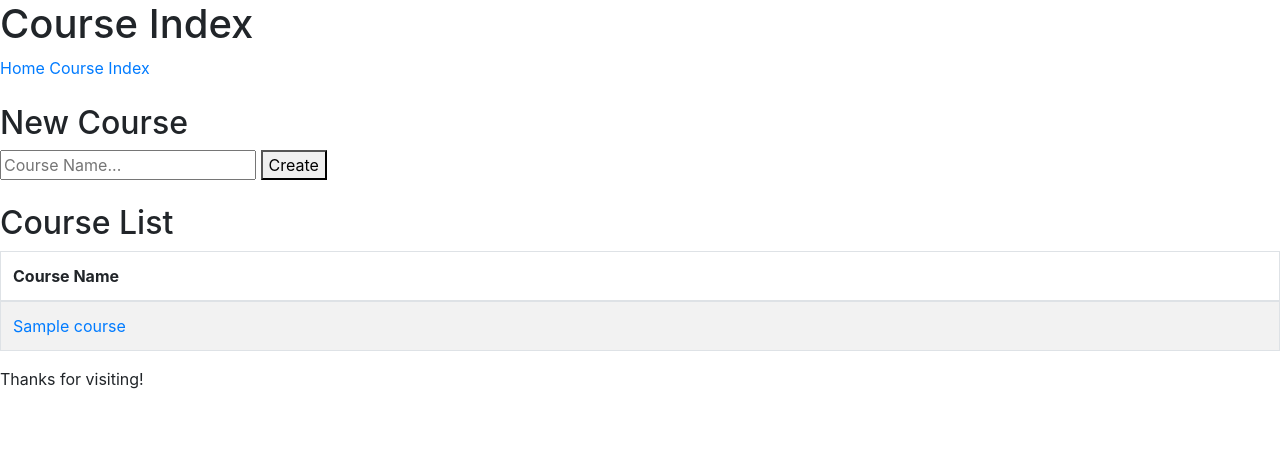
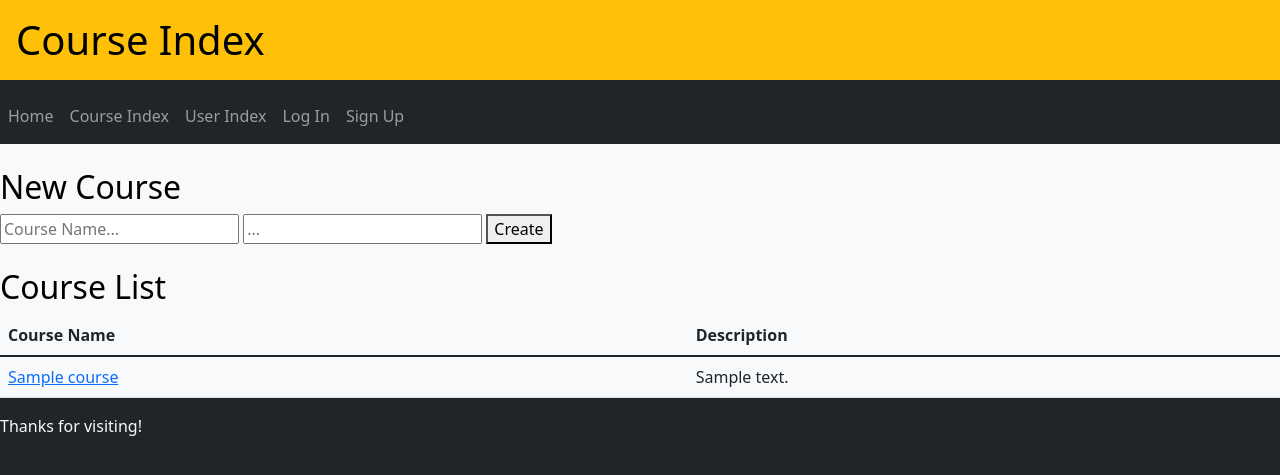
Before and after one commit to Oliver-CoderAcademy/uni_app, a Flask app: page /courses/ in a window 1280 px wide. Shown: the top 475 px of the page. Run offline with Flask 2, Linux system fonts and the light colour scheme; tables that the repository leaves empty hold one stand-in row (values such as "Sample post"); parts of the project's set-up code (start-up, migrations or seed data) failed here and were passed over; some libraries are stand-ins or nearby versions.

Commit message:
worked through content

```diff
--- a/uni_app/commands.py
+++ b/uni_app/commands.py
@@ -32,6 +32,7 @@ def seed_db():
 def reset_db():
     """Drops, creates, and seeds tables in one step."""
     db.drop_all()
+    db.engine.execute("DROP TABLE IF EXISTS alembic_version;")
     print("Tables deleted!")
     db.create_all()
     print("Tables created!")
--- a/uni_app/controllers/course_controller.py
+++ b/uni_app/controllers/course_controller.py
@@ -2,6 +2,7 @@ from flask import Blueprint, jsonify, request, render_template, redirect, url_fo
 from main import db
 from models.courses import Course
 from schemas.course_schema import courses_schema, course_schema
+from flask_login import login_required
 
 
 courses = Blueprint('courses', __name__)
@@ -21,10 +22,12 @@ def get_courses():
         "page_title": "Course Index",
         "courses": courses_schema.dump(Course.query.all())
     }
+    print(data)
     return render_template("course_index.html", page_data=data)
 
 # The POST route endpoint
 @courses.route("/courses/", methods=["POST"])
+@login_required
 def create_course():
     new_course=course_schema.load(request.form)
     db.session.add(new_course)
@@ -43,6 +46,7 @@ def get_course(id):
 
 # A PUT/PATCH route to update course info
 @courses.route("/courses/<int:id>/", methods=["POST"])
+@login_required
 def update_course(id):
 
     course = Course.query.filter_by(course_id=id)
@@ -60,6 +64,7 @@ def update_course(id):
 
 # Finally, we round out our CRUD resource with a DELETE method
 @courses.route("/courses/<int:id>/delete/", methods=["POST"])
+@login_required
 def delete_course(id):
     # Can't delete a course that doesn't exist, so get_or_404 here is correct
     course = Course.query.get_or_404(id)
--- a/uni_app/main.py
+++ b/uni_app/main.py
@@ -9,6 +9,7 @@ from flask_login import LoginManager
 db = SQLAlchemy()
 ma = Marshmallow()
 lm = LoginManager()
+migrate = Migrate()
 
 def create_app():
 
@@ -20,6 +21,8 @@ def create_app():
     db.init_app(app)
     ma.init_app(app)
     lm.init_app(app)
+    migrate.init_app(app, db)
+
 
     from commands import db_commands
     app.register_blueprint(db_commands)
--- a/uni_app/templates/base.html
+++ b/uni_app/templates/base.html
@@ -1,24 +1,52 @@
 <!DOCTYPE html>
 <html>
     <head>
-        <link rel="stylesheet" href="https://stackpath.bootstrapcdn.com/bootstrap/4.3.1/css/bootstrap.min.css" integrity="sha384-ggOyR0iXCbMQv3Xipma34MD+dH/1fQ784/j6cY/iJTQUOhcWr7x9JvoRxT2MZw1T" crossorigin="anonymous">
         <title>
             Uni App
         </title>
+        <link rel="stylesheet" href="https://cdn.jsdelivr.net/npm/bootstrap@5.1.3/dist/css/bootstrap.min.css" integrity="sha384-1BmE4kWBq78iYhFldvKuhfTAU6auU8tT94WrHftjDbrCEXSU1oBoqyl2QvZ6jIW3" crossorigin="anonymous">
+        <meta name="viewport" content="width=device-width, initial-scale=1, shrink-to-fit=no">
     </head>
-    <body>
+    <body class="bg-dark">
         <header>
-            <h1>{{ page_data.page_title }}</h1>
-            <nav>
-                <a href="/">Home</a>
-                <a href="/courses/">Course Index</a>
+            <h1 class="p-3 mb-2 bg-warning text-black">{{ page_data.page_title }}</h1>
+            <nav class="navbar navbar-expand-lg navbar-dark">
+                <ul class="navbar-nav">
+                    <li class="nav-item">
+                        <a href="/" class="nav-link">Home</a>
+                    </li>
+                    <li class="nav-item">
+                        <a href="/courses/" class="nav-link">Course Index</a>
+                    </li>
+                    <li class="nav-item">
+                        <a href="/users/" class="nav-link">User Index</a>
+                    </li>
+                </ul>
+                <ul class="navbar-nav">
+                    {% if current_user.is_authenticated %}
+                        <li class="nav-item">
+                            <a href="/users/account/" class="nav-link">Account</a>
+                        </li>
+                        <form action="/users/logout/" method="POST" class="form-inline">
+                            <button class="btn nav-link">Log Out</button>
+                        </form>
+                    {% else %}
+                        <li class="nav-item">
+                            <a href="/users/login/" class="nav-link">Log In</a>
+                        </li>
+                        <li class="nav-item">
+                            <a href="/users/signup/" class="nav-link">Sign Up</a>
+                        </li>
+                    {% endif %}
+                </ul>
             </nav>
         </header>
-        <div>
-            {% block content %}
+        <div class="bg-light text-black">
+            {% block content%}
+
 
             {% endblock %}
         </div>
-        <footer>Thanks for visiting!</footer>
+        <footer class="text-light">Thanks for visiting!</footer>
     </body>
 </html>
--- a/uni_app/templates/course_index.html
+++ b/uni_app/templates/course_index.html
@@ -6,23 +6,28 @@
         <div>
             <form action="/courses/" method="POST">
                 <input type="text" name="course_name" placeholder="Course Name..."/>
+                <input type="text" name="description" placeholder="..."/>
                 <button>Create</button>
             </form>
         </div>
     </div>
     <br/>
     <h2>Course List</h2>
-    <table class="table table-striped table-bordered">
+    <table class="table">
         <thead>
             <tr>
                 <th>Course Name</th>
+                <th>Description</th>
             </tr>
         </thead>
         {% for course in page_data.courses %}
         <tbody>
             <tr>
                 <td>
-                    <a href="/courses/{{ course.course_id }}/">{{ course.course_name }}</a></br>
+                    <a href="/courses/{{ course.course_id }}/">{{ course.course_name }}</a>
+                </td>
+                <td>
+                    {{ course.description }}
                 </td>
             </tr>
         </tbody>
```
Also changed, not shown: uni_app/controllers/user_controller.py (+24 -0 lines), uni_app/migrations/versions/1ad4e2041c85_added_description_to_course.py (added, +32 -0 lines), uni_app/migrations/versions/71c1559f4447_initial_migration.py (renamed from uni_app/migrations/versions/2c683ec4a174_initial_migration.py, +4 -4 lines), uni_app/migrations/versions/adbf4b60c143_added_description_to_course.py (added, +28 -0 lines), uni_app/models/courses.py (+4 -3 lines), uni_app/schemas/course_schema.py (line endings or trailing spaces).
